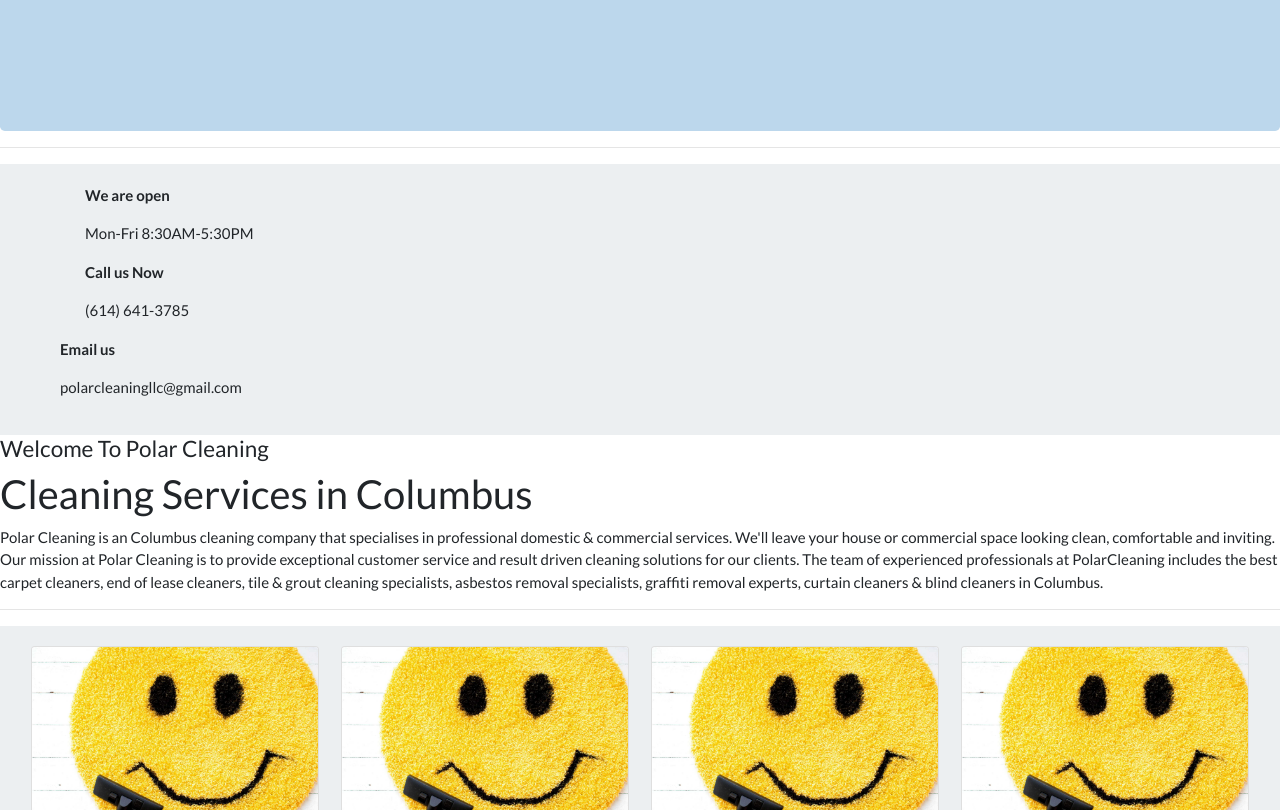
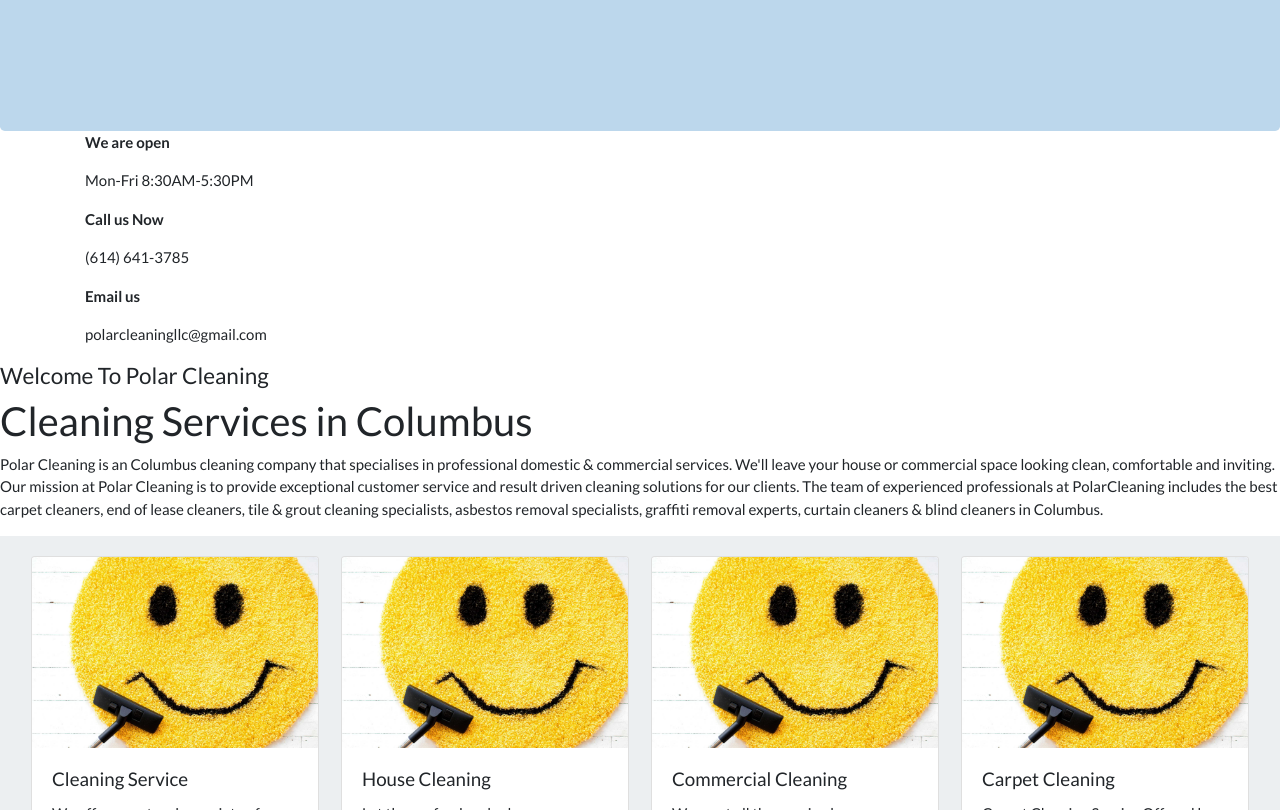
Before and after one commit to paveldarii/Polar-Cleaning, a React (Create React App) app in the folder client/: page / in a window 1280 px wide. Shown: the part 420-1230 px from the top of the page. Built offline with nearby package versions, Linux system fonts and the light colour scheme; no server answers.

Commit message:
removed wrapper and hr html elements to restyle the page

```diff
--- a/client/src/pages/Home.js
+++ b/client/src/pages/Home.js
@@ -13,12 +13,9 @@ import WhyUs from "../components/WhyUs";
 const Home = () => {
   return (
     <>
-      <HeroJumbotron /> <hr />
-      <Wrapper>
-        <GeneralInfo /> <hr />
-      </Wrapper>
+      <HeroJumbotron />
+      <GeneralInfo />
       <AboutSection />
-      <hr />
       <Wrapper>
         {services.map((service) => {
           return (
```
